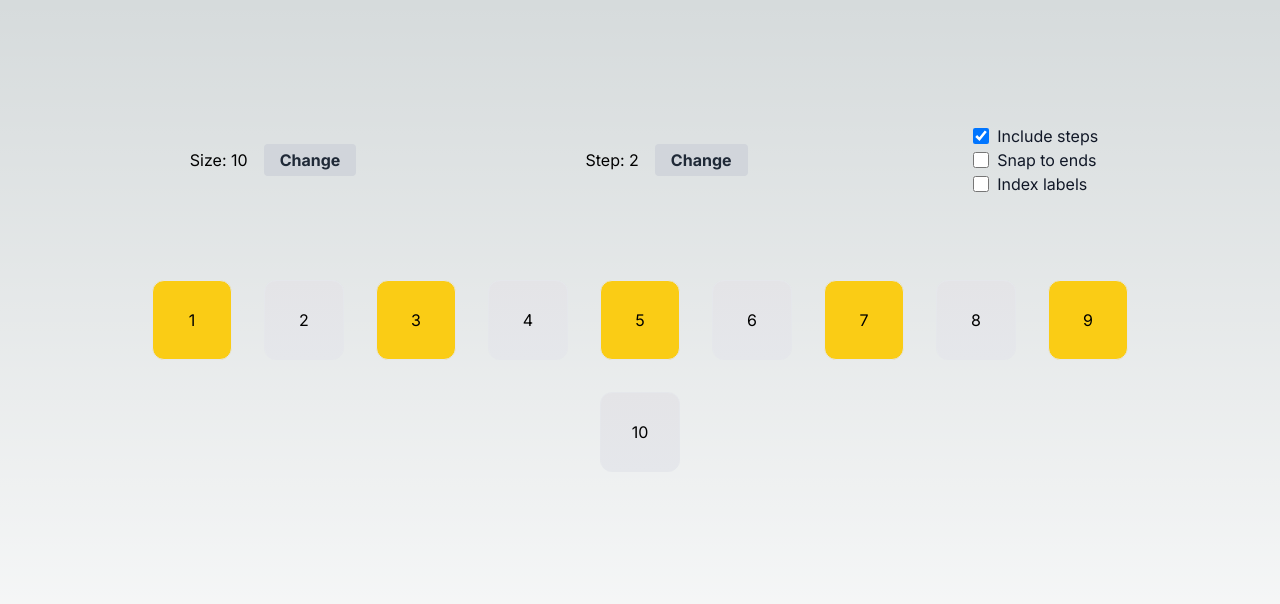
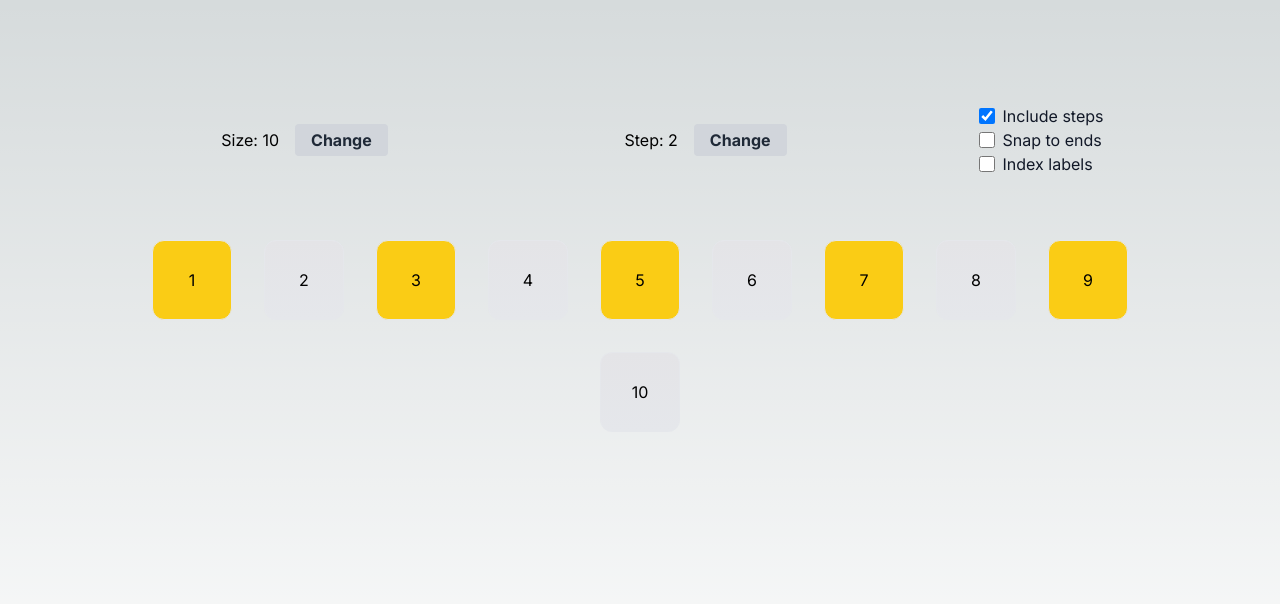
Before and after one commit to Fayhen/distributed-picker, a Next.js app: page /distributed-picker/ in a window 1280 px wide. Shown: the top 604 px of the page. Built offline with nearby package versions, Linux system fonts and the light colour scheme.

Commit message:
feat: minor layout improvements

```diff
--- a/app/page.tsx
+++ b/app/page.tsx
@@ -56,7 +56,7 @@ export default function Home() {
 
   function SizeIndicator () {
     return (
-      <div className="flex flex-row items-center w-64">
+      <div className="flex flex-row justify-center items-center w-64">
         Size: {data.size}
         <button onClick={handleToggleSizeForm} className="bg-gray-300 hover:bg-gray-400 text-gray-800 font-bold ml-4 py-1 px-4 rounded">
           Change
@@ -83,7 +83,7 @@ export default function Home() {
 
   function StepIndicator () {
     return (
-      <div className="flex flex-row items-center w-64">
+      <div className="flex flex-row justify-center items-center w-64">
         Step: {data.displayedStep}
         <button onClick={handleToggleStepForm} className="bg-gray-300 hover:bg-gray-400 text-gray-800 font-bold ml-4 py-1 px-4 rounded">
           Change
@@ -123,10 +123,10 @@ export default function Home() {
   }
 
   return (
-    <main className="flex min-h-screen flex-col items-center p-24">
+    <main className="flex min-h-screen flex-col items-center py-24 px-2">
 
-      <div className="flex flex-row flex-wrap justify-around items-center w-full h-32 px-6">
-        <div className="flex flex-col m-2 w-64">
+      <div id="distribution-controls" className="flex flex-row flex-wrap justify-center items-center md:justify-around items-center w-full px-6 lg:px-24">
+        <div className="flex flex-col m-2 w-64" >
           {
             showSizeForm
               ? SizeIndicatorWithForm()
@@ -140,7 +140,7 @@ export default function Home() {
               : StepIndicator()
           }
         </div>
-        <div className="flex flex-col justify.around">
+        <div className="flex flex-col justify-around m-2">
           <div className="flex items-center cursor-pointer">
             <input id="step-inclusion-checkbox" type="checkbox" defaultChecked={data.includeStep} onChange={handleToggleStepInclusion} className="cursor-pointer w-4 h-4 text-blue-600 bg-gray-100 border-gray-300 rounded-md dark:ring-offset-gray-800 focus:ring-2 dark:bg-gray-700 dark:border-gray-600"></input>
             <label htmlFor="snap-checkbox" className="cursor-pointer ms-2 text-gray-900 dark:text-gray-300">Include steps</label>
@@ -156,7 +156,7 @@ export default function Home() {
         </div>
       </div>
 
-      <div className="flex flex-row flex-wrap justify-center px-6 my-10">
+      <div id="distribution-result" className="flex flex-row flex-wrap justify-center w-full my-10 px-6 lg:px-24">
         { RangeBoxes() }
       </div>
     </main>
```
